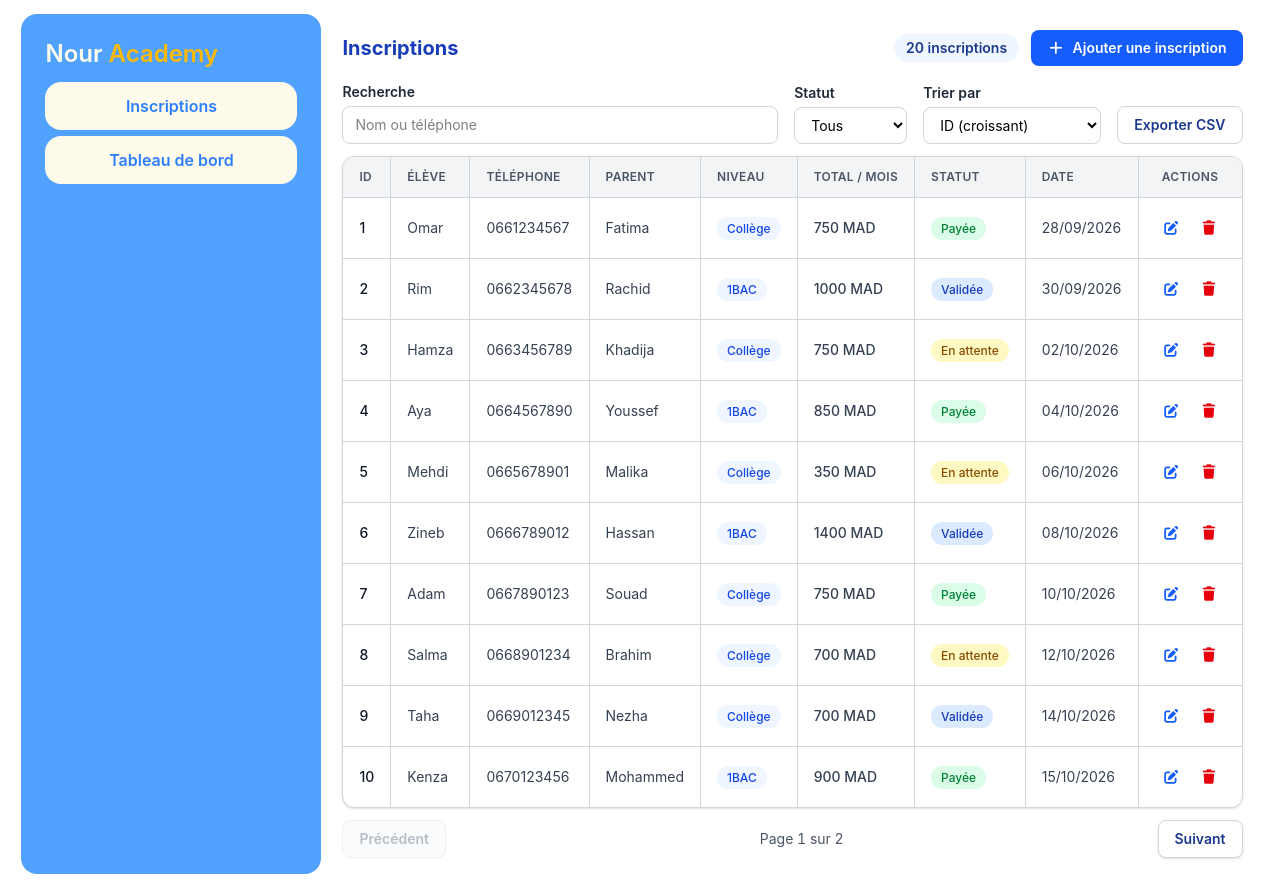
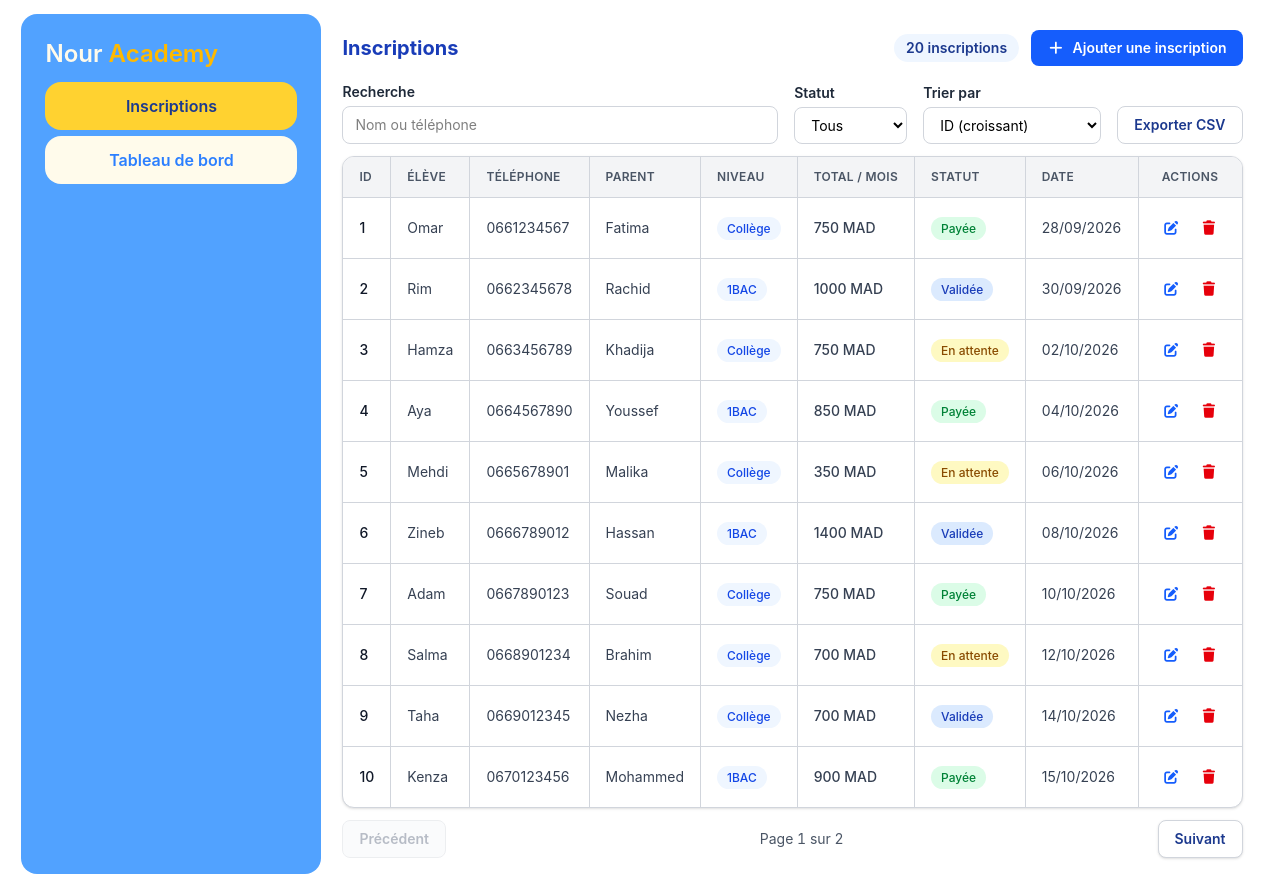
Before and after one commit to HSassouma/nour-academy-platform, a website built with Vite: page dashboard/index.html in a window 1280 px wide. Built offline with nearby package versions, Linux system fonts and the light colour scheme.

Commit message:
fait hash url

```diff
--- a/dashboard/administration.html
+++ /dev/null
@@ -1,11 +0,0 @@
-<!DOCTYPE html>
-<html lang="en">
-<head>
-    <meta charset="UTF-8">
-    <meta name="viewport" content="width=device-width, initial-scale=1.0">
-    <title>Document</title>
-</head>
-<body>
-
-</body>
-</html>
--- a/dashboard/index.html
+++ b/dashboard/index.html
@@ -15,18 +15,20 @@
     <header></header>
      <aside id="side" class="bg-blue-400 p-6 w-[300px] rounded-2xl">
         <h2 class="font-semibold text-2xl mb-3 text-amber-50">Nour <span class="text-amber-400">Academy</span></h2>
-       <div ></div>
-         <button class="btns bg-amber-50 mb-1.5 p-3 rounded-2xl font-semibold w-full hover:bg-amber-200 transition-colors text-blue-500"><a href="/dashboard/index.html">Inscriptions</a>
-
-        </button><br>
-        <button class="btns bg-amber-50 p-3 rounded-2xl w-full font-semibold  hover:bg-amber-200 transition-colors text-blue-500">
-           <a href="/dashboard/administration.html">Tableau de bord</a>
-        </button>
-       </div>
+        <nav aria-label="Navigation principale" class="flex flex-col gap-1.5">
+            <button type="button" data-route="#/inscriptions"
+                class="btns bg-amber-50 p-3 rounded-2xl font-semibold w-full hover:bg-amber-200 transition-colors text-blue-500">
+                <a href="#/inscriptions" class="block">Inscriptions</a>
+            </button>
+            <button type="button" data-route="#/tableau-de-bord"
+                class="btns bg-amber-50 p-3 rounded-2xl font-semibold w-full hover:bg-amber-200 transition-colors text-blue-500">
+                <a href="#/tableau-de-bord" class="block">Tableau de bord</a>
+            </button>
+        </nav>
     </aside>
     <main>
 
-        <section class="mx-auto max-w-6xl p-4">
+        <section id="vue-inscriptions" class="mx-auto max-w-6xl p-4">
             <div class="mb-4 flex flex-wrap items-center justify-between gap-3">
                 <h3 class="text-xl font-bold text-3xl  text-blue-800">Inscriptions</h3>
                 <div class="flex items-center gap-3">
@@ -336,6 +338,19 @@
                 </button>
             </div>
         </section>
+
+        <!-- Vue « Tableau de bord » : même zone principale, affichée via #/tableau-de-bord -->
+        <section id="vue-tableau-de-bord" class="mx-auto hidden max-w-6xl p-4">
+            <div class="mb-4 flex flex-wrap items-center justify-between gap-3">
+                <h3 class="text-xl font-bold text-3xl text-blue-800">Tableau de bord</h3>
+            </div>
+
+            <div class="rounded-xl border border-gray-300 bg-white p-6 text-center shadow-sm">
+                <i class="fa-solid fa-chart-line mb-3 text-3xl text-blue-200" aria-hidden="true"></i>
+                <p class="font-semibold text-blue-900">Vue d'ensemble de Nour Academy</p>
+                <p class="mt-1 text-sm text-gray-500">Les indicateurs du tableau de bord s'afficheront ici.</p>
+            </div>
+        </section>
     </main>
     <footer></footer>
     <script type="module" src="script.js"></script>
--- a/dashboard/script.js
+++ b/dashboard/script.js
@@ -733,3 +733,49 @@ tableBody.addEventListener("click", function (event) {
     afficherPopupModification(editButton.getAttribute("data-id"));
   }
 });
+
+/* =============== navigation entre les vues (URL hash) ============ */
+// #/inscriptions    -> vue « Inscriptions » (contenu existant de index.html)
+// #/tableau-de-bord -> vue « Tableau de bord »
+// Toute autre valeur (ou aucune) affiche la vue Inscriptions.
+const VUES = {
+  "#/inscriptions": "vue-inscriptions",
+  "#/tableau-de-bord": "vue-tableau-de-bord",
+};
+const VUE_PAR_DEFAUT = "#/inscriptions";
+const boutonsNavigation = document.querySelectorAll("[data-route]");
+
+function afficherVue() {
+  const route = VUES[window.location.hash]
+    ? window.location.hash
+    : VUE_PAR_DEFAUT;
+
+  for (const [cle, idVue] of Object.entries(VUES)) {
+    const vue = document.getElementById(idVue);
+    if (vue) vue.classList.toggle("hidden", cle !== route);
+  }
+
+  for (const bouton of boutonsNavigation) {
+    const estActif = bouton.dataset.route === route;
+    bouton.classList.toggle("bg-amber-300", estActif);
+    bouton.classList.toggle("text-blue-900", estActif);
+    if (estActif) {
+      bouton.setAttribute("aria-current", "page");
+    } else {
+      bouton.removeAttribute("aria-current");
+    }
+  }
+}
+
+for (const bouton of boutonsNavigation) {
+  bouton.addEventListener("click", function () {
+    if (window.location.hash === bouton.dataset.route) {
+      afficherVue();
+      return;
+    }
+    window.location.hash = bouton.dataset.route;
+  });
+}
+
+window.addEventListener("hashchange", afficherVue);
+afficherVue();
```
